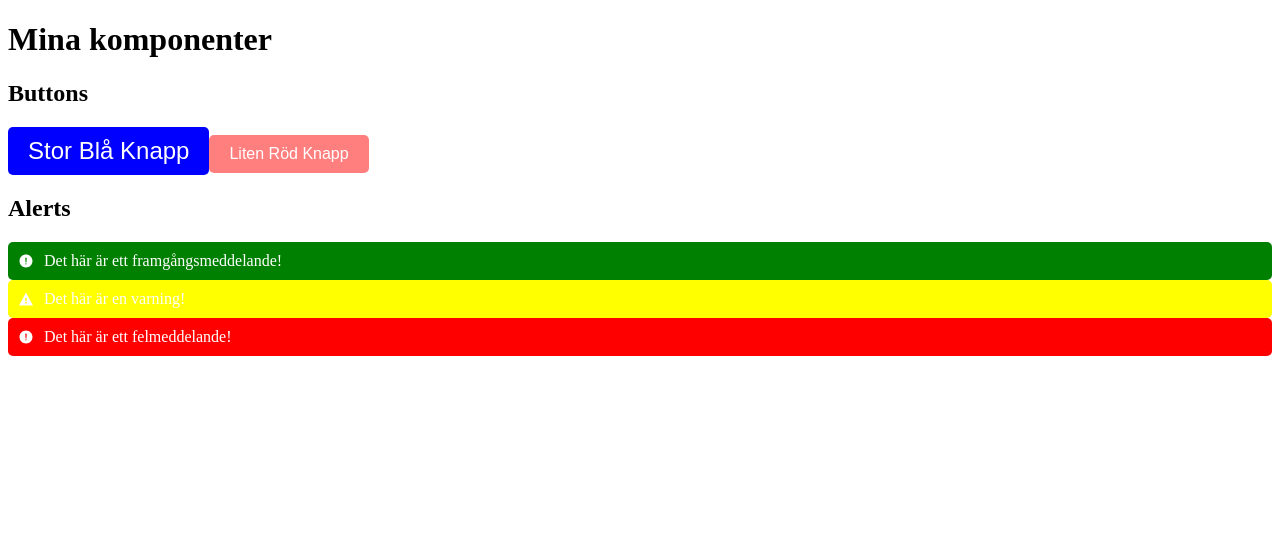
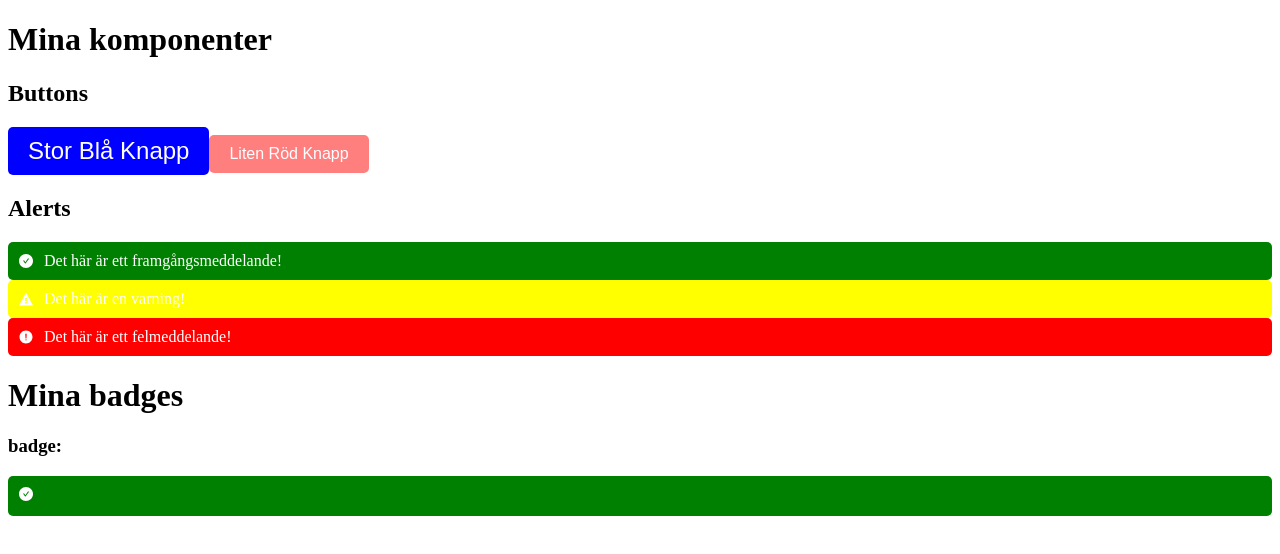
Before and after one commit to peywan/comp-library, a React (Vite) app: page / in a window 1280 px wide. Shown: the top 554 px of the page. Built offline with nearby package versions, Linux system fonts and the light colour scheme.

Commit message:
badge component

```diff
--- a/src/App.jsx
+++ b/src/App.jsx
@@ -1,7 +1,15 @@
+// mina komponenter
 import Alert from '../src/components/Alert.jsx';
 import Buttons from '../src/components/Buttons.jsx';
+import Badge from  '../src/components/Badge.jsx';
+
+// mina ikoner
 import { IoAlertCircle } from "react-icons/io5";
 import { IoMdWarning } from "react-icons/io";
+import { AiFillCheckCircle } from "react-icons/ai";
+
+
+
 
 function App() {
     return (
@@ -14,9 +22,15 @@ function App() {
 
             <h2>Alerts</h2>
             {/* Använd Alert-komponenten och skicka olika props */}
-            <Alert color="green" icon={IoAlertCircle}>Det här är ett framgångsmeddelande!</Alert>
+            <Alert color="green" icon={AiFillCheckCircle}>Det här är ett framgångsmeddelande!</Alert>
             <Alert color="yellow" icon={IoMdWarning}>Det här är en varning!</Alert>
             <Alert color="red" icon={IoAlertCircle}>Det här är ett felmeddelande!</Alert>
+
+            <h1>Mina badges</h1>
+            <h3>badge:</h3>
+            <Badge color="green" size="small" icon={<AiFillCheckCircle />}/>
+
+
         </>
     );
 }
--- /dev/null
+++ b/src/components/Badge.jsx
@@ -0,0 +1,22 @@
+const Badge = ({color, size, icon, children}) => {
+    const styles = {
+        backgroundColor: color, // Använd color-prop för bakgrundsfärg
+        padding: '10px',
+        borderRadius: '5px',
+        display: 'flex',
+        alignItems: 'center',
+        gap: '10px',
+        color: 'white',
+        small: '20px'
+
+    }
+    return (
+        <>
+            <div style={styles}>
+                {icon && <span className="badge-icon">{icon}</span>}
+                {children}
+            </div>
+        </>
+    )
+}
+export default Badge
```
